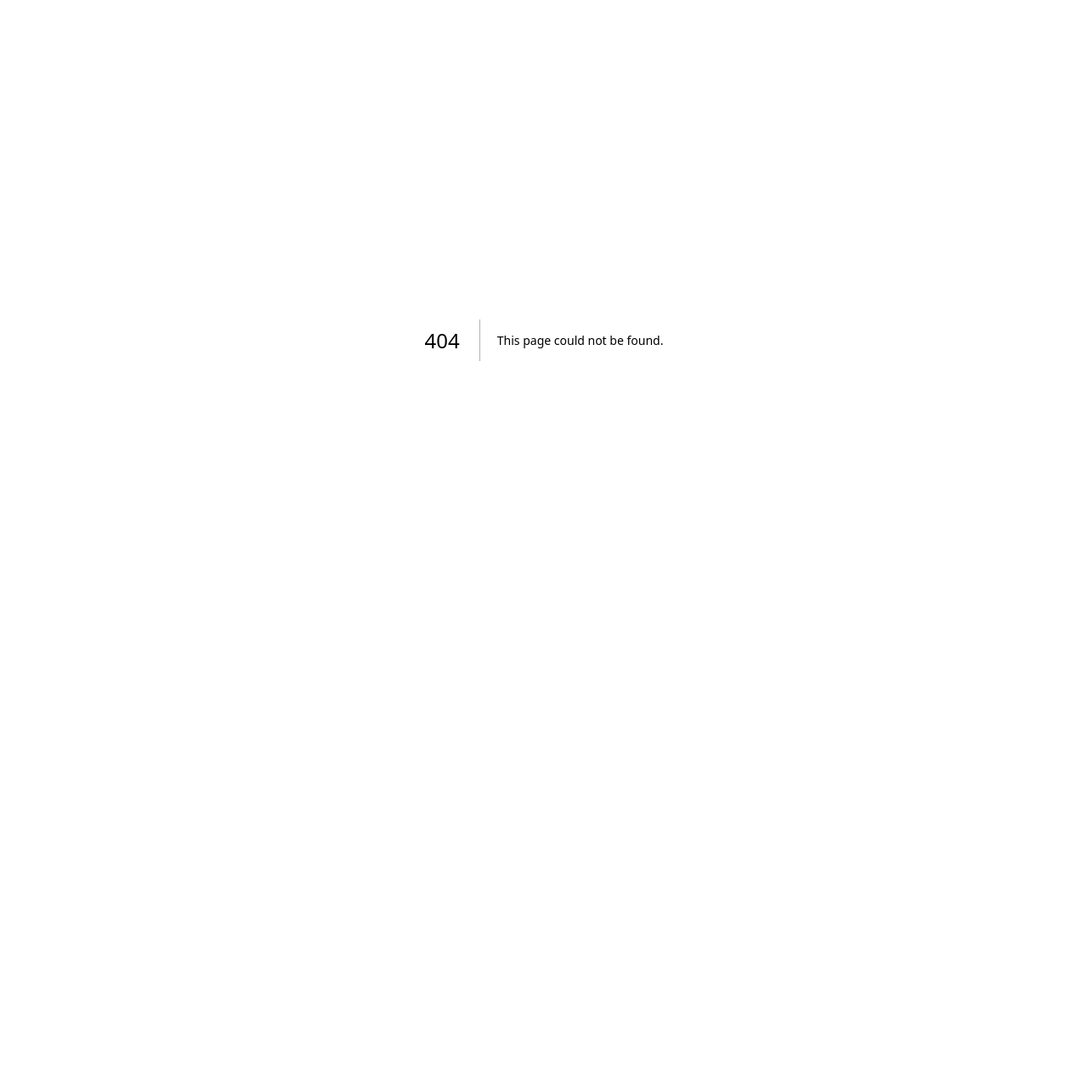
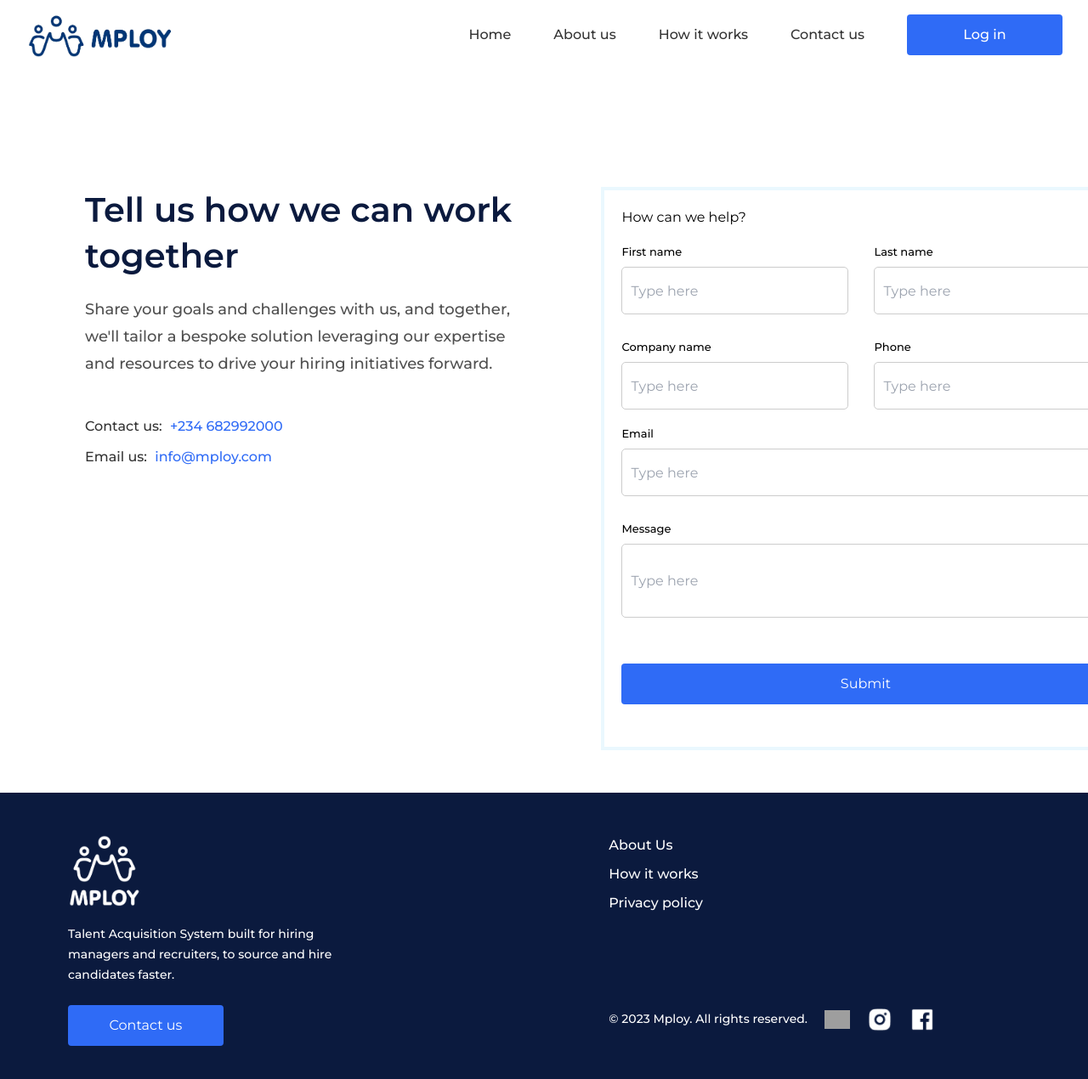
Before and after one commit to jerahmeel200/Mploy, a Next.js app: page /privacy-policy in a window 1280 px wide. Before the commit this address had no page. Shown: the top 1270 px of the page at 85% size. Before the commit the page ends 800 px from the top, so only its background shows below. Built offline with nearby package versions, Linux system fonts and the light colour scheme; grey boxes are pictures that could not be loaded.

Commit message:
Create page.js

```diff
--- /dev/null
+++ b/src/app/privacy-policy/page.js
@@ -0,0 +1,16 @@
+import Contact from "@/component/contactPage/contact/Contact";
+import Footer from "@/component/footer/Footer";
+import Navbar from "@/component/navbar/Navbar";
+import React from "react";
+
+const ContactPage = () => {
+  return (
+    <div>
+      <Navbar />
+      <Contact />
+      <Footer />
+    </div>
+  );
+};
+
+export default ContactPage;
```
